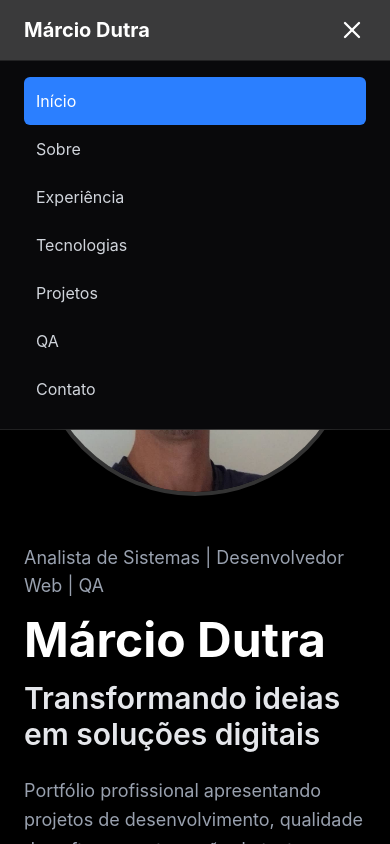
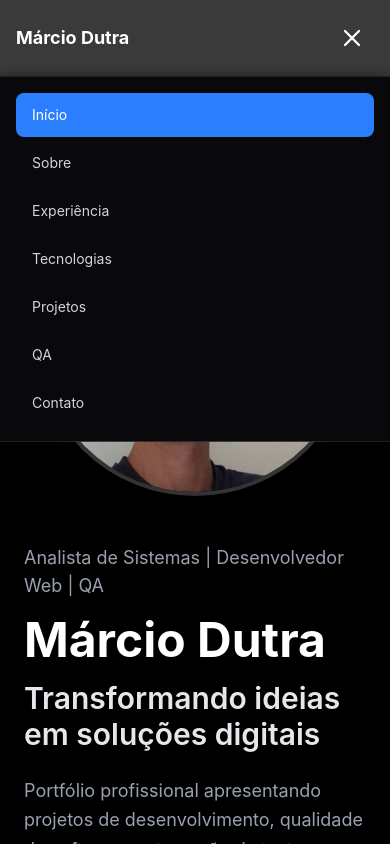
Before and after one commit to marciodutra/portfolio, a React (Vite) app: page / in a window 390 px wide. Both pictures are taken after a click on the button "Abrir menu". Shown: the top 844 px of the page. Built offline with nearby package versions, Linux system fonts and the light colour scheme.

Commit message:
Ajuste na responsividade do Header

```diff
--- a/src/components/layout/Header.tsx
+++ b/src/components/layout/Header.tsx
@@ -49,58 +49,140 @@ function Header() {
         backdrop-blur
       "
     >
-      <div className="mx-auto flex max-w-6xl items-center justify-between px-6 py-4">
+
+      <div
+        className="
+          mx-auto
+          flex
+          max-w-6xl
+          items-center
+          justify-between
+          px-4
+          py-4
+          sm:px-6
+        "
+      >
+
         <a
           href="#inicio"
-          className="text-xl font-bold text-white transition hover:text-blue-400"
+          onClick={() => setMenuOpen(false)}
+          className="
+            text-lg
+            font-bold
+            text-white
+            transition
+            hover:text-blue-400
+            sm:text-xl
+          "
         >
           Márcio Dutra
         </a>
 
+
         <nav className="hidden items-center gap-6 text-sm md:flex">
+
           {links.map((link) => (
+
             <a
               key={link.id}
               href={link.href}
-              className={`transition ${
+              className={`
+                transition
+                ${
                   activeSection === link.id
                     ? "font-semibold text-blue-400"
                     : "text-gray-300 hover:text-white"
-              }`}
+                }
+              `}
             >
               {link.label}
             </a>
+
           ))}
+
         </nav>
+
 
         <button
           onClick={() => setMenuOpen(!menuOpen)}
-          className="text-white md:hidden"
+          aria-label="Abrir menu"
+          className="
+            rounded-md
+            p-2
+            text-white
+            transition
+            hover:bg-white/10
+            md:hidden
+          "
         >
-          {menuOpen ? <X size={28} /> : <Menu size={28} />}
+
+          {menuOpen ? (
+            <X size={28} />
+          ) : (
+            <Menu size={28} />
+          )}
+
         </button>
+
       </div>
 
-      {menuOpen && (
-        <nav className="border-t border-white/10 bg-zinc-950 md:hidden">
-          <div className="flex flex-col px-6 py-4">
+
+      <div
+        className={`
+          overflow-hidden
+          border-t
+          border-white/10
+          bg-zinc-950
+          transition-all
+          duration-300
+          md:hidden
+          ${
+            menuOpen
+              ? "max-h-screen opacity-100"
+              : "max-h-0 opacity-0"
+          }
+        `}
+      >
+
+        <nav
+          className="
+            flex
+            flex-col
+            gap-1
+            px-4
+            py-4
+            sm:px-6
+          "
+        >
+
           {links.map((link) => (
+
             <a
               key={link.id}
               href={link.href}
               onClick={() => setMenuOpen(false)}
-                className={`rounded-md px-3 py-3 transition ${
+              className={`
+                rounded-lg
+                px-4
+                py-3
+                text-sm
+                transition
+                ${
                   activeSection === link.id
                     ? "bg-blue-500 text-white"
                     : "text-gray-300 hover:bg-zinc-800 hover:text-white"
-                }`}
+                }
+              `}
             >
               {link.label}
             </a>
+
           ))}
+
+        </nav>
+
       </div>
-        </nav>
-      )}
+
     </header>
   );
 }
```
Lines whose indentation alone changed are shown as unchanged.
